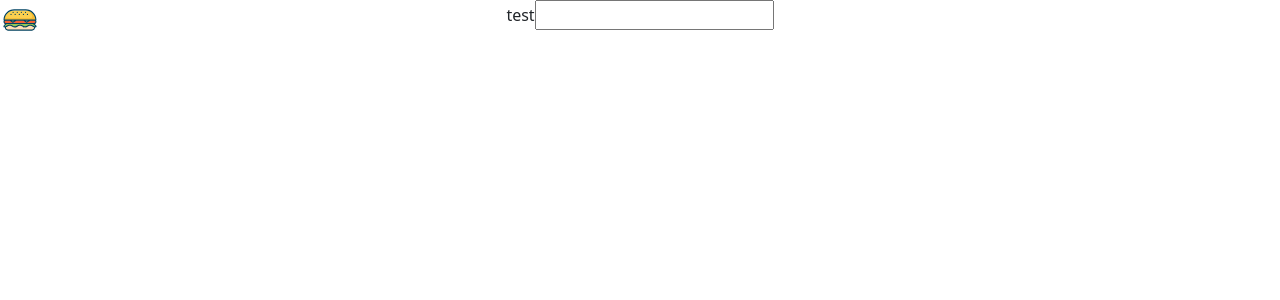
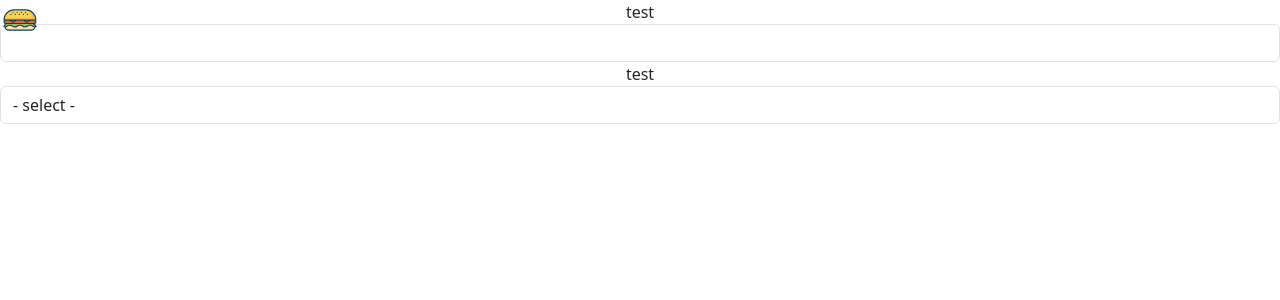
Before and after one commit to HudorHasHasHa/ItalianRestaurant, a React (Vite) app in the folder italianrestaurant.client/: page / in a window 1280 px wide. Shown: the top 300 px of the page. Built offline with nearby package versions, Linux system fonts and the light colour scheme.

Commit message:
style custom input and select, add for and id

```diff
--- a/italianrestaurant.client/src/Views/MainPage/MainPage.tsx
+++ b/italianrestaurant.client/src/Views/MainPage/MainPage.tsx
@@ -1,15 +1,27 @@
 import { useState } from 'react';
 import CustomInput from '../../components/CustomInput/CustonInput';
 import SidePanel from '../../components/SidePanel/SidePanel';
+import CustomSelect, {
+    ISelectItems,
+} from '../../components/CustomSelect/CustomSelect';
 
 export default function MainPage() {
     const [inp1, changeInp1] = useState('');
+    const mockedItems: ISelectItems[] = [
+        { value: 1, text: 'Option 1' },
+        { value: 2, text: 'Option 2' },
+        { value: 3, text: 'Option 3' },
+        { value: 4, text: 'Option 4' },
+        { value: 5, text: 'Option 5' },
+    ];
 
     const content = (
         <>
             <SidePanel />
             <CustomInput label="test" onValueChange={changeInp1} />
             <span>{inp1}</span>
+
+            <CustomSelect label="test" items={mockedItems} />
         </>
     );
 
--- a/italianrestaurant.client/src/components/CustomInput/CustonInput.tsx
+++ b/italianrestaurant.client/src/components/CustomInput/CustonInput.tsx
@@ -1,16 +1,21 @@
-import { ICustomInputPropsModel } from "../../models/ICustomInputPropsModel";
+import { ICustomInputPropsModel } from '../../models/ICustomInputPropsModel';
 
 function CustomInput({ label, onValueChange }: ICustomInputPropsModel) {
-const handleChange = (value: string) => {
+    const handleChange = (value: string) => {
         onValueChange(value);
-    }
+    };
 
-    const content = <>
-        <label>{label}</label>
-        <input onChange={(val) => handleChange(val.target.value)}></input>
-    </>
-
-    return content;
+    return (
+        <div className="d-flex flex-column">
+            <label htmlFor={label}>{label}</label>
+            <input
+                id={label}
+                type="text"
+                className="form-control"
+                onChange={(val) => handleChange(val.target.value)}
+            ></input>
+        </div>
+    );
 }
 
 export default CustomInput;
--- a/italianrestaurant.client/src/components/CustomSelect/CustomSelect.tsx
+++ b/italianrestaurant.client/src/components/CustomSelect/CustomSelect.tsx
@@ -23,15 +23,23 @@ export default function CustomSelect({
     };
 
     return (
-        <>
-            <label>{label}</label>
-            <select value={selectedOption} onChange={handleChange}>
+        <div className="d-flex flex-column">
+            <label htmlFor={label}>{label}</label>
+            <select
+                id={label}
+                value={selectedOption ?? ''}
+                onChange={handleChange}
+                className="form-control"
+            >
+                <option value="" disabled>
+                    - select -
+                </option>
                 {items.map((item, index) => (
                     <option key={index} value={item.value}>
                         {item.text}
                     </option>
                 ))}
             </select>
-        </>
+        </div>
     );
 }
```
